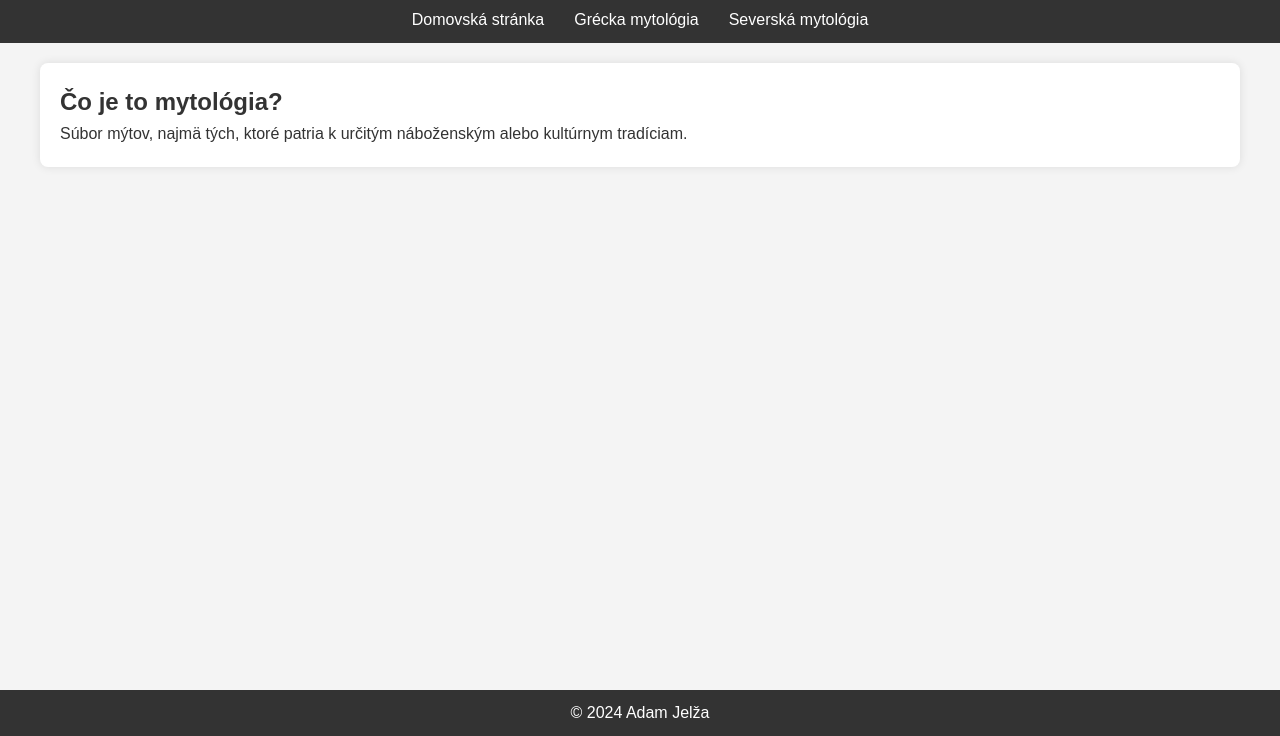
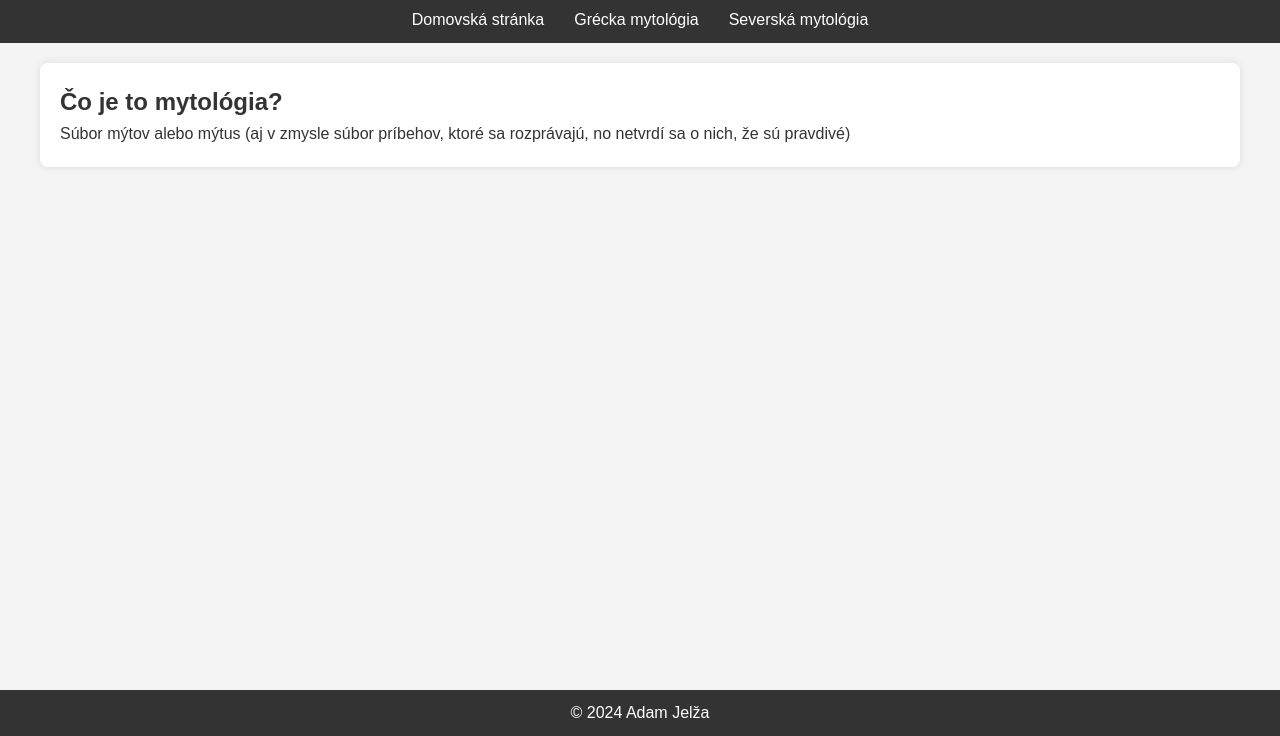
Before and after one commit to Adamicina-stud/MyWebSem, a website: page index.html in a window 1280 px wide. Shown: the part 64-800 px from the top of the page. Drawn offline with Linux system fonts and the light colour scheme.

Commit message:
Mänšie úpravy

```diff
--- a/index.html
+++ b/index.html
@@ -4,7 +4,7 @@
 <head>
   <meta charset="utf-8">
   <meta name="viewport" content="width=device-width, initial-scale=1">
-  <title></title>
+  <title>Mythopedia</title>
   <link rel="stylesheet" href="css/style.css">
   <meta name="description" content="">
 
@@ -38,7 +38,7 @@
   <main>
     <section>
       <h2>Čo je to mytológia?</h2>
-      <p>Súbor mýtov, najmä tých, ktoré patria k určitým náboženským alebo kultúrnym tradíciam.</p>
+      <p>Súbor mýtov alebo mýtus (aj v zmysle súbor príbehov, ktoré sa rozprávajú, no netvrdí sa o nich, že sú pravdivé)</p>
     </section>
   </main>
 
```
